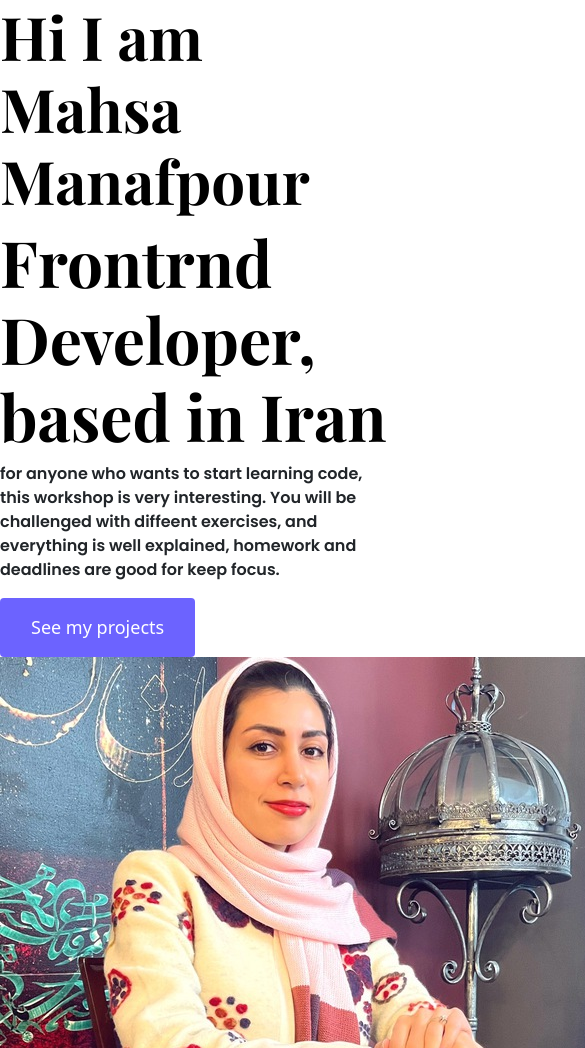
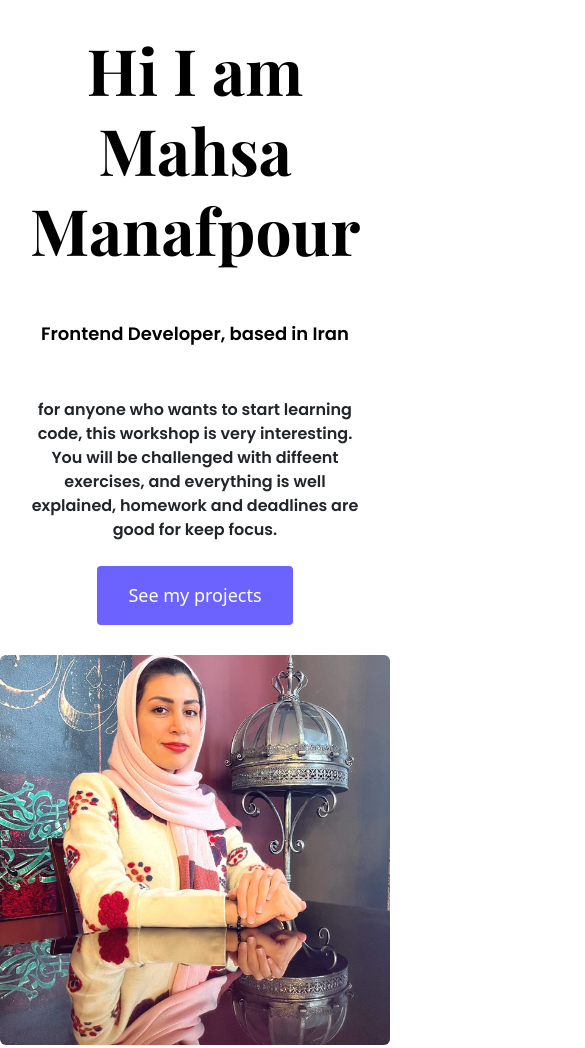
Before and after one commit to mahsamnfpr/week5-responsive, a plain HTML site: page about.html in a window 390 px wide. Shown: the top 1048 px of the page, 585 px wide, since content can reach past the window. Drawn offline with nearby package versions, Linux system fonts and the light colour scheme.

Commit message:
responsive about content

```diff
--- a/about.html
+++ b/about.html
@@ -36,15 +36,29 @@
     <link rel="stylesheet" href="style.css" />
   </head>
   <body>
-    <h1>Hi I am Mahsa Manafpour</h1>
-    <h2>Frontrnd Developer, based in Iran</h2>
-    <p>
-      for anyone who wants to start learning code, this workshop is very
-      interesting. You will be challenged with diffeent exercises, and
-      everything is well explained, homework and deadlines are good for keep
-      focus.
-    </p>
-    <a href="" class="btn btn-branding">See my projects</a>
-    <img src="images/photo_۲۰۲۲-۰۱-۰۴_۱۸-۴۲-۰۴.jpg" alt="Mahsa's photo" />
+    <div class="about-section container">
+      <div class="row">
+        <div class="col-lg-6">
+          <div class="about-section-content">
+            <h1 class="mb-4">Hi I am Mahsa Manafpour</h1>
+            <h2 class="mb-4">Frontend Developer, based in Iran</h2>
+            <p class="mb-4">
+              for anyone who wants to start learning code, this workshop is very
+              interesting. You will be challenged with diffeent exercises, and
+              everything is well explained, homework and deadlines are good for
+              keep focus.
+            </p>
+            <a href="" class="btn btn-branding">See my projects</a>
+          </div>
+        </div>
+        <div class="col-lg-6">
+          <img
+            src="images/photo_۲۰۲۲-۰۱-۰۴_۱۸-۴۲-۰۴.jpg"
+            alt="Mahsa's photo"
+            class="img-fluid rounded"
+          />
+        </div>
+      </div>
+    </div>
   </body>
 </html>
--- a/style.css
+++ b/style.css
@@ -1,53 +1,69 @@
-:root{
+:root {
   --branding-color: #6c63ff;
-    --heading-font-family: 'Playfair Display', serif;
-    --default-font-family: 'Poppins', sans-serif;
-
+  --heading-font-family: "Playfair Display", serif;
+  --default-font-family: "Poppins", sans-serif;
 }
 
-.hero{
+.hero {
   text-align: center;
   background: #f9f7fe;
   padding: 160px 20px;
-
 }
 
-h1,h2{
+h1,
+h2 {
   font-family: var(--heading-font-family);
   font-weight: bold;
   color: black;
 }
 
-h1{
-    font-size: 96px ;
+h1 {
+  font-size: 96px;
 }
 
-h2{
-    font-size: 64px ;
+h2 {
+  font-size: 64px;
 }
 
-p{
+p {
   font-family: var(--default-font-family);
   font-weight: regular;
   font-size: 16px;
   line-height: 1.5;
 }
 
-.hero p{
+.hero p {
   font-size: 30px;
   font-weight: bold;
   margin: 0;
   color: #272142;
 }
 
-.hero h2{
+.hero h2 {
   font-family: var(--default-font-family);
   font-weight: normal;
   font-size: 24px;
   line-height: 2;
 }
 
-.btn-branding{
+.about-section {
+  padding: 160px 20px;
+}
+.about-section h1 {
+  font-size: 64px;
+  line-height: 80px;
+}
+
+.about-section h2 {
+  font-size: 18px;
+  font-family: var(--default-font-family);
+  line-height: 80px;
+}
+
+.about-section-content {
+  margin: 30px;
+}
+.btn-branding {
   background: var(--branding-color);
   color: white;
   border-radius: 4px;
@@ -56,7 +72,7 @@ p{
   padding: 15px 30px;
 }
 
-.btn-branding-outline{
+.btn-branding-outline {
   color: var(--branding-color);
   border: 1px solid var(--branding-color);
   border-radius: 4px;
@@ -65,17 +81,21 @@ p{
   padding: 15px 30px;
 }
 
-.project-description{
+.project-description {
   padding: 120px 60px;
-
 }
 
-@media(max-width: 900px){
-    h1{
-        font-size: 60px;
+@media (max-width: 900px) {
+  h1 {
+    font-size: 44px;
+    line-height: 2;
   }
-    .project-description{
+  .project-description {
     padding: 0;
     text-align: center;
   }
+  .about-section {
+    text-align: center;
+    padding: 0;
   }
+}
```
Lines whose indentation alone changed are shown as unchanged.
